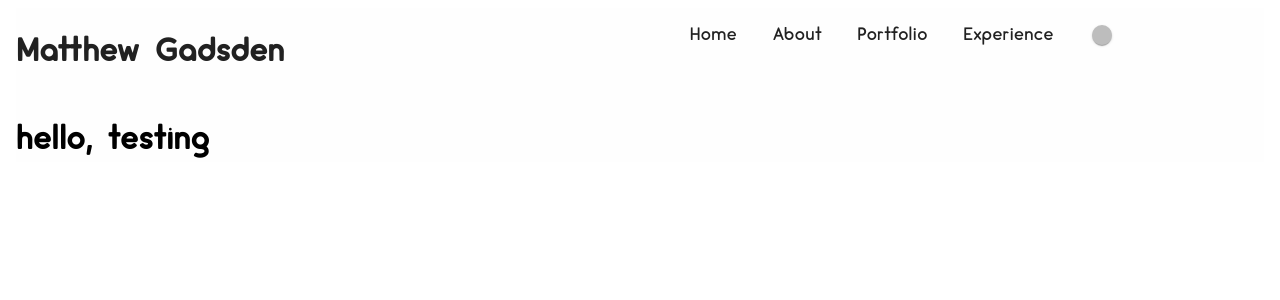
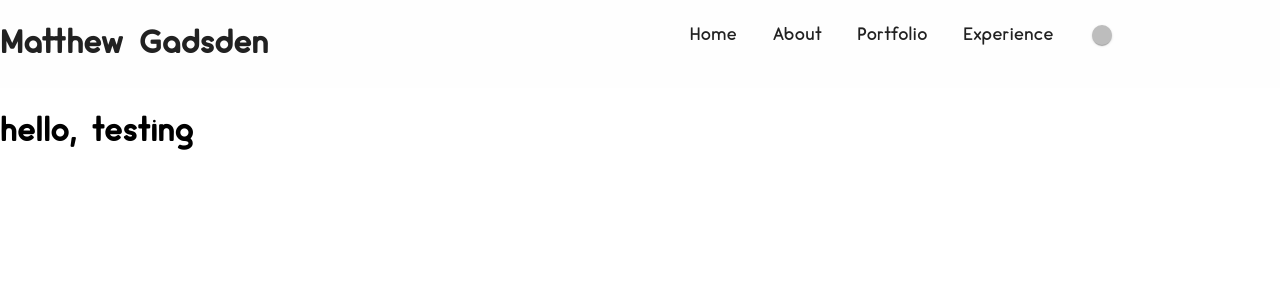
Before and after one commit to MatthewGadsden/MyPortfolio, a React (Create React App) app: page / in a window 1280 px wide. Shown: the top 300 px of the page. Built offline with nearby package versions, Linux system fonts and the light colour scheme.

Commit message:
fix: body margin removed that caused whitespace visual bugs

```diff
--- a/src/App.css
+++ b/src/App.css
@@ -4,6 +4,10 @@
     url("./assets/fonts/cream-DEMO.ttf") format("truetype");
 }
 
+body {
+  margin: 0%;
+}
+
 * {
   font-family: Cream;
 }
--- a/src/App.tsx
+++ b/src/App.tsx
@@ -3,6 +3,7 @@ import { Routes, Route } from 'react-router-dom';
 
 import { ThemeProvider as MuiThemeProvider } from '@material-ui/core';
 import { ThemeProvider as StyledThemeProvider } from 'styled-components';
+import { BrowserRouter } from 'react-router-dom';
 import lightTheme from './context/themes/light-theme';
 import darkTheme from './context/themes/dark-theme';
 import './App.css';
@@ -24,17 +25,17 @@ function App() {
 
   return (
     <MuiThemeProvider theme={darkTheme}>
-      <StyledThemeProvider theme={isDarkMode ? darkTheme : lightTheme}>
-        <Body>
-        <MyNavbar isDarkMode={isDarkMode} setIsDarkMode={setIsDarkMode}/>
+      <BrowserRouter>
+        <StyledThemeProvider theme={isDarkMode ? darkTheme : lightTheme}>
+          <MyNavbar isDarkMode={isDarkMode} setIsDarkMode={setIsDarkMode}/>
           <Routes>
             <Route path="/" element={<Home />}/>
             <Route path="/portfolio" element={<Portfolio />}/>
             <Route path="/about" element={<About />}/>
             <Route path="/experience" element={<Experience />}/>
           </Routes>
-        </Body>
-      </StyledThemeProvider>
+        </StyledThemeProvider>
+      </BrowserRouter>
     </MuiThemeProvider>
   );
 }
--- a/src/index.tsx
+++ b/src/index.tsx
@@ -2,13 +2,11 @@ import React from 'react';
 import ReactDOM from 'react-dom/client';
 import App from './App';
 import reportWebVitals from './reportWebVitals';
-import { BrowserRouter } from 'react-router-dom';
+
 
 const root = ReactDOM.createRoot(document.getElementById('root'));
 root.render(
-  <BrowserRouter>
-    <App />
-  </BrowserRouter>
+  <App />
 );
 
 // If you want to start measuring performance in your app, pass a function
```
